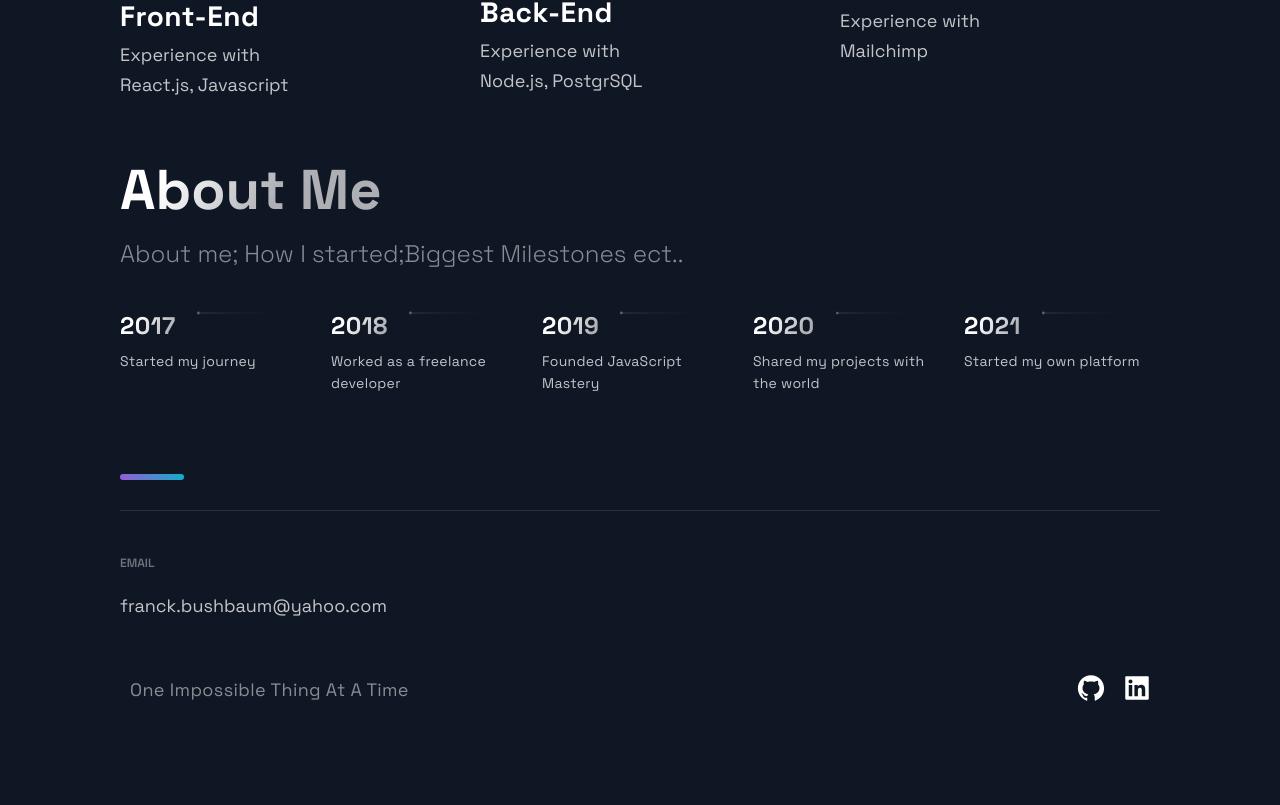
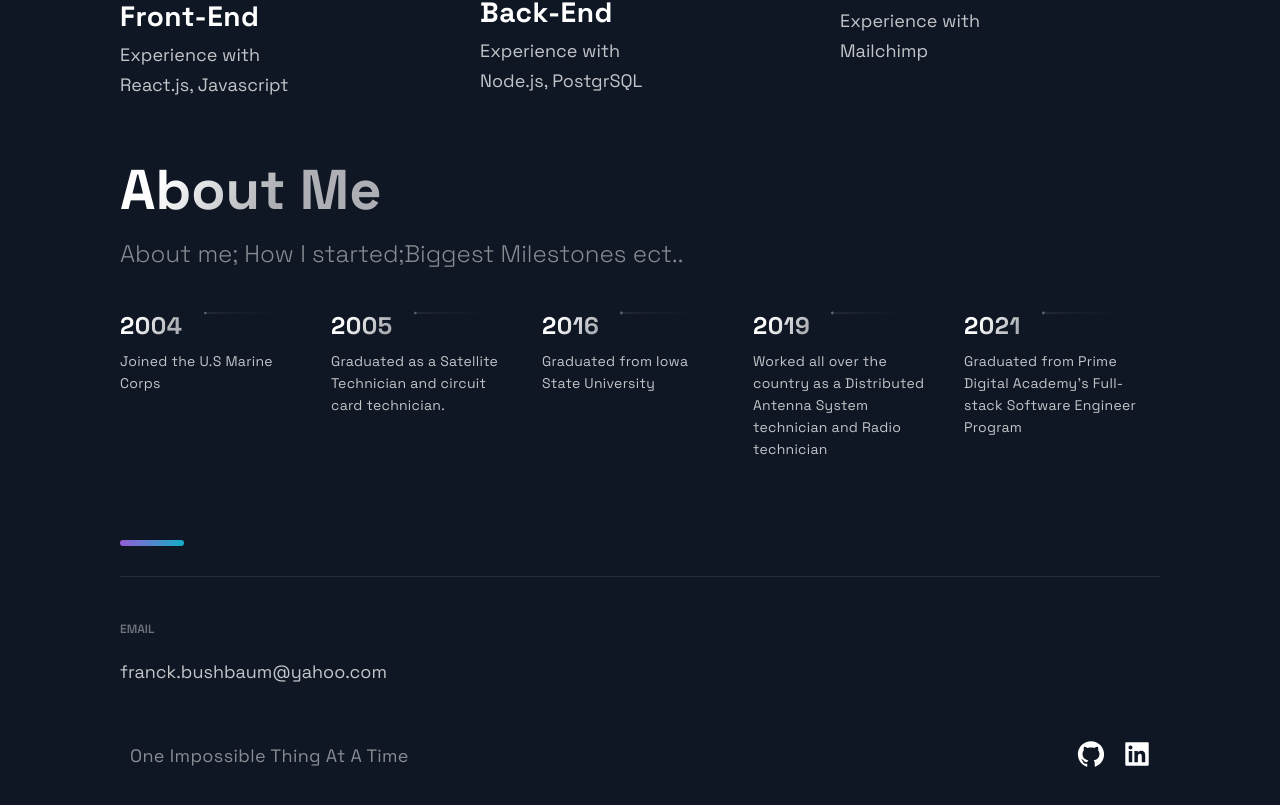
Before and after one commit to franckbushbaum/portfolio-website, a Next.js app: page / in a window 1280 px wide. Shown: the part 2559-3364 px from the top of the page. Before the commit the page ends 3324 px from the top, so only its background shows below. Built offline with nearby package versions, Linux system fonts and the light colour scheme.

Commit message:
Completed Timeline.

```diff
--- a/src/constants/constants.js
+++ b/src/constants/constants.js
@@ -38,9 +38,9 @@ export const projects = [
 ];
 
 export const TimeLineData = [
-  { year: 2017, text: 'Started my journey', },
-  { year: 2018, text: 'Worked as a freelance developer', },
-  { year: 2019, text: 'Founded JavaScript Mastery', },
-  { year: 2020, text: 'Shared my projects with the world', },
-  { year: 2021, text: 'Started my own platform', },
+  { year: 2004, text: 'Joined the U.S Marine Corps', },
+  { year: 2005, text: 'Graduated as a Satellite Technician and circuit card technician.', },
+  { year: 2016, text: 'Graduated from Iowa State University', },
+  { year: 2019, text: 'Worked all over the country as a Distributed Antenna System technician and Radio technician', },
+  { year: 2021, text: 'Graduated from Prime Digital Academy\'s Full-stack Software Engineer Program', },
 ];
```
